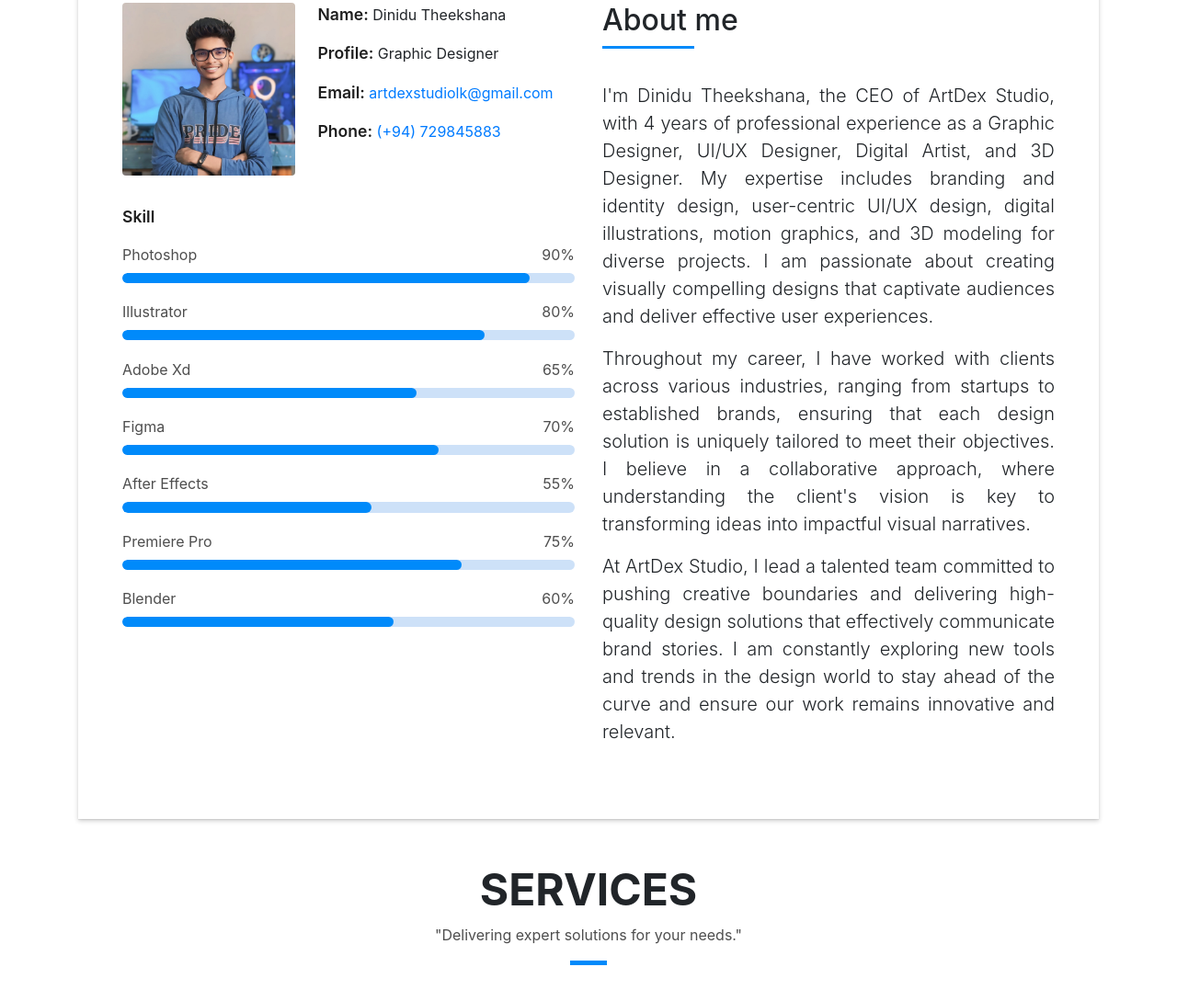
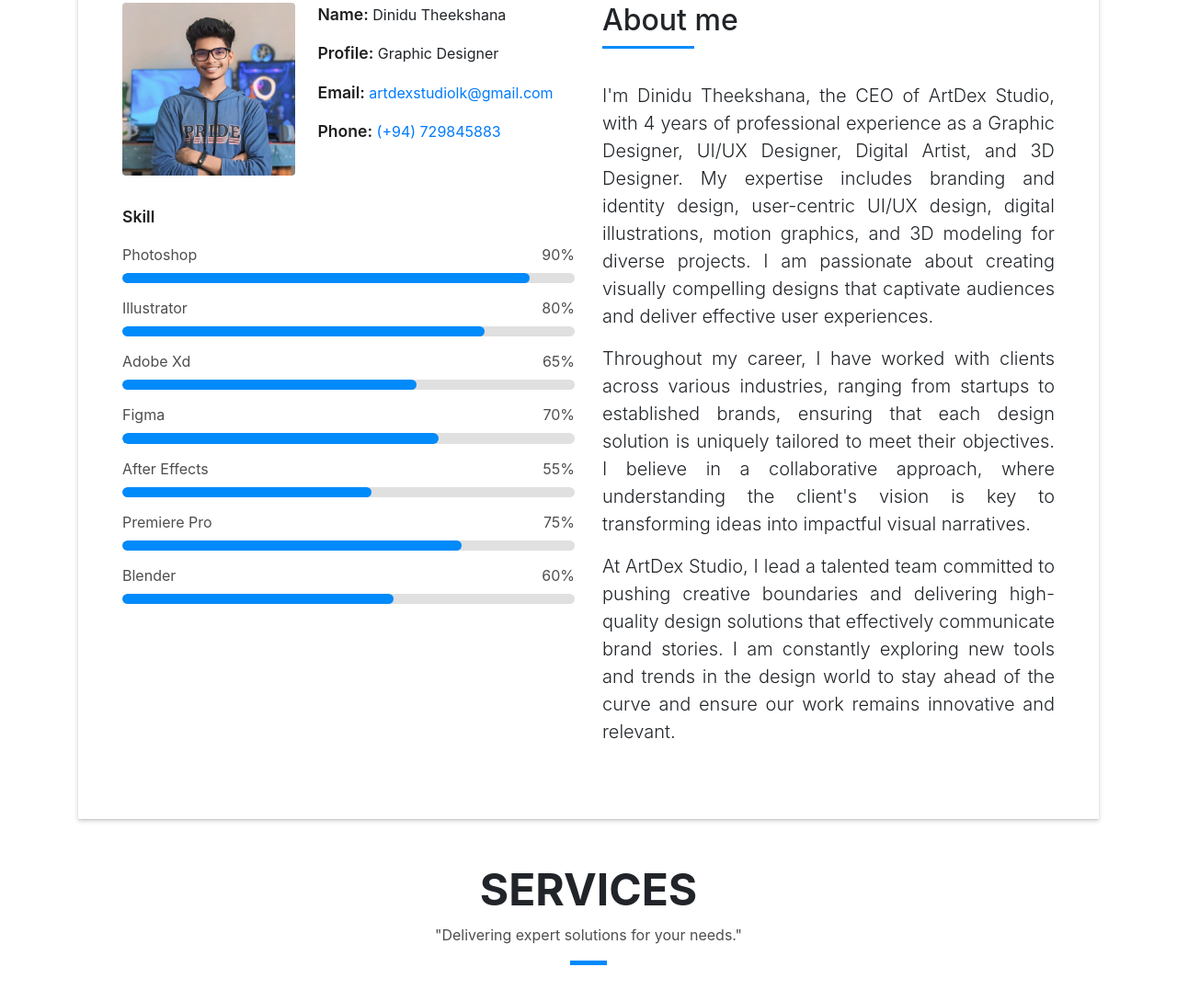
Before and after one commit to diniibbh/ArtDex, a plain HTML site: page index.html in a window 1280 px wide. Shown: the part 925-2014 px from the top of the page at 92% size. Drawn offline with nearby package versions, Linux system fonts and the light colour scheme; files whose address does not match are found by name.

Commit message:
Update style.css

```diff
--- a/css/style.css
+++ b/css/style.css
@@ -1277,3 +1277,23 @@ footer .credits a {
   background-position: center;
   background-repeat: no-repeat;
 }
+.skill-mf .progress {
+  height: 100%;
+  background-color: #e0e0e0;
+  margin-bottom: 15px;
+}
+
+.skill-mf .progress-bar {
+  height: 100%;
+  background-color: #3498db;
+  width: 0;
+  transition: width 3s ease;
+}
+
+.pull-right {
+  float: right;
+}
+
+.rounded-5 {
+  border-radius: 5px;
+}
```
